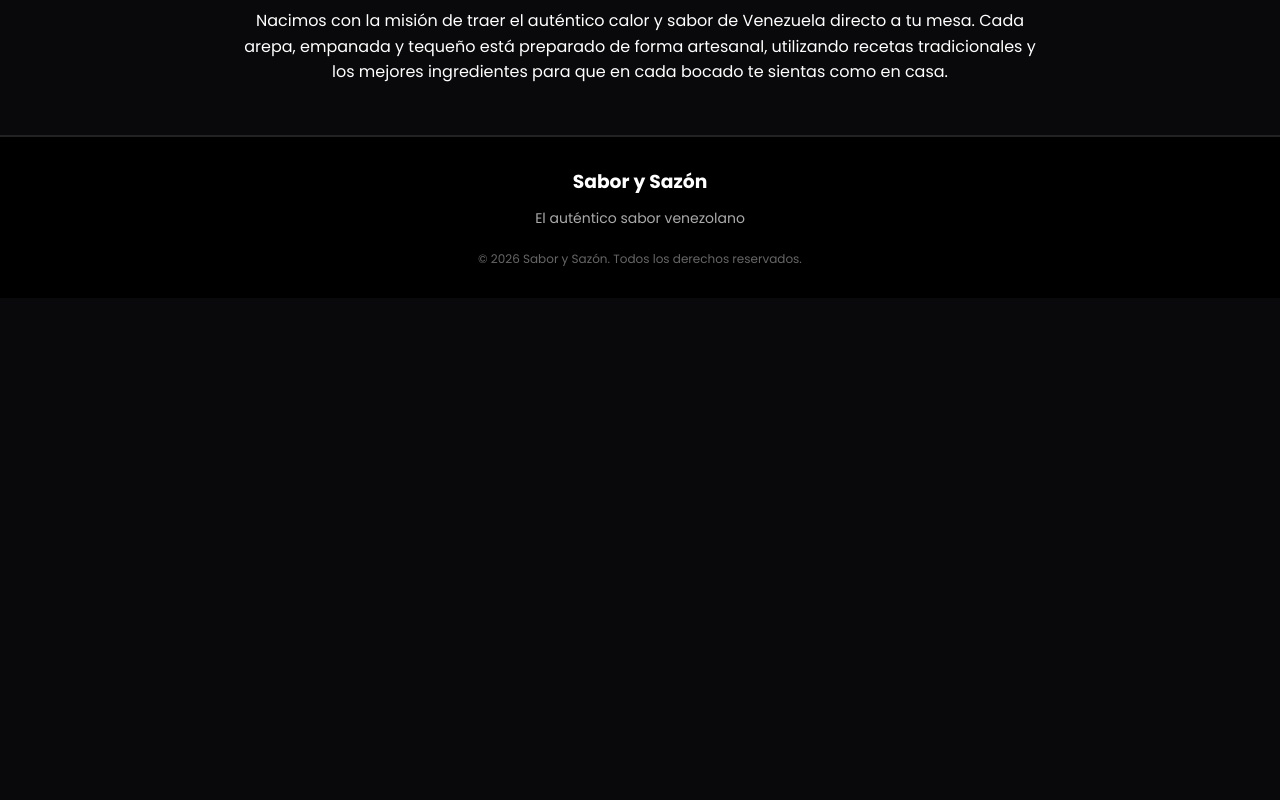
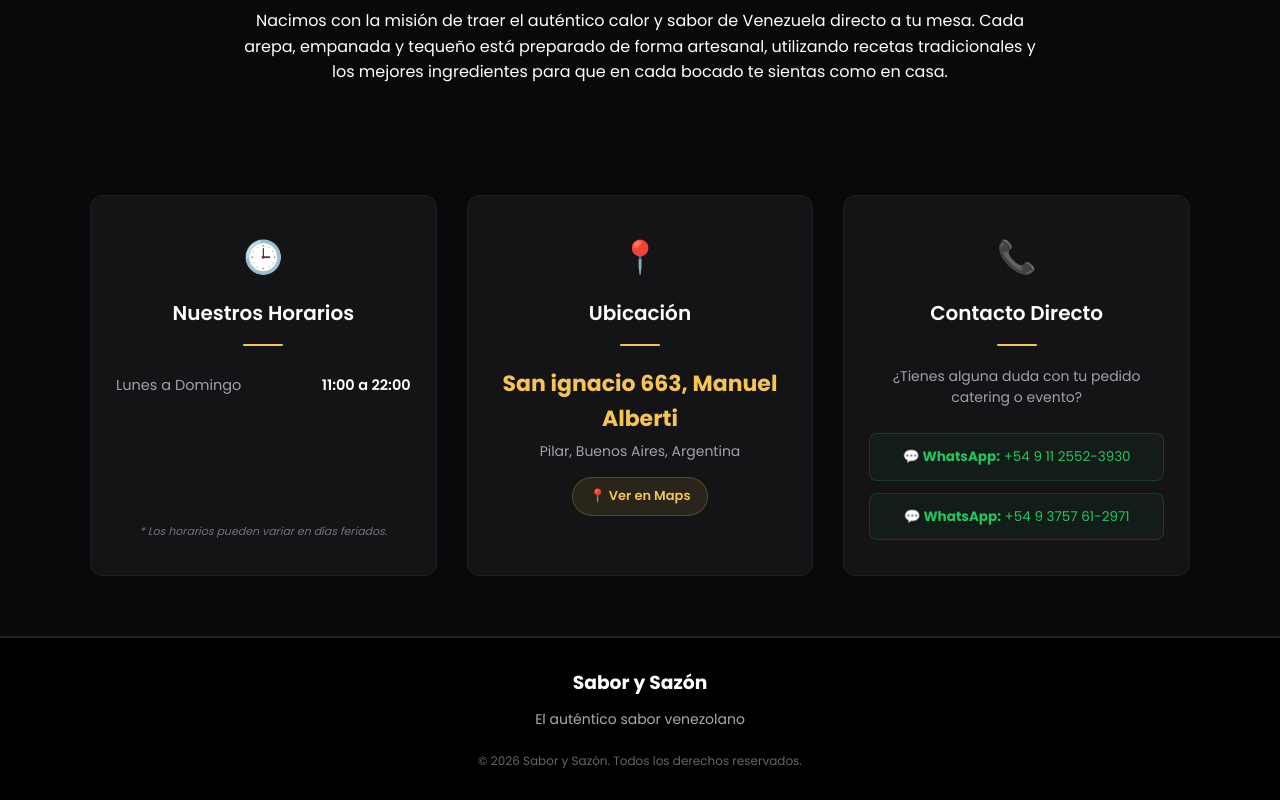
Before and after one commit to yuriangelperez/Web-Sabor-Sazon, a website: page index.html in a window 1280 px wide. Shown: the part 5699-6499 px from the top of the page. Before the commit the page ends 5997 px from the top, so only its background shows below. Drawn offline with Linux system fonts and the light colour scheme; no server answers.

Commit message:
Se añade contactos

```diff
--- a/index.html
+++ b/index.html
@@ -435,7 +435,7 @@
     </section>
 
     <section id="checkout" class="checkout-section">
-        <div id="contacto" class="checkout-container">
+        <div id="pedido" class="checkout-container">
             <div class="checkout-card">
                 <h3>Tu Pedido</h3>
                 <div id="carrito-items" style="color: var(--text-secondary); margin-bottom: 15px; font-size: 14px;">
@@ -503,7 +503,52 @@
             </p>
         </div>
     </section>
+    <section id="contacto" class="contacto-section">
+        <div class="contacto-container">
 
+            <div class="contacto-card">
+                <div class="contacto-icon">🕒</div>
+                <h3>Nuestros Horarios</h3>
+                <div class="contacto-line"></div>
+                <ul class="horarios-list">
+                    <li>
+                        <span class="dias">Lunes a Domingo</span>
+                        <span class="horas">11:00 a 22:00</span>
+                    </li>
+                </ul>
+                <p class="contacto-nota">* Los horarios pueden variar en días feriados.</p>
+            </div>
+
+            <div class="contacto-card">
+                <div class="contacto-icon">📍</div>
+                <h3>Ubicación</h3>
+                <div class="contacto-line"></div>
+                <p class="contacto-texto-importante">San ignacio 663, Manuel Alberti</p>
+                <p class="contacto-detalle">Pilar, Buenos Aires, Argentina</p>
+                <!-- Reemplaza el div por este enlace en tu sección de Ubicación -->
+                <a href="https://maps.app.goo.gl/ajXBUgEVJSnRyhTP6" target="_blank" class="zona-entrega-badge mapa-link"
+                    style="text-decoration: none; display: inline-block;">
+                    📍 Ver en Maps
+                </a>
+            </div>
+
+            <div class="contacto-card">
+                <div class="contacto-icon">📞</div>
+                <h3>Contacto Directo</h3>
+                <div class="contacto-line"></div>
+                <p class="contacto-detalle">¿Tienes alguna duda con tu pedido catering o evento?</p>
+
+                <div class="contacto-canales">
+                    <a href="https://wa.me/5491125523930" target="_blank" class="canal-link whatsapp">
+                        <span>💬 WhatsApp:</span> +54 9 11 2552-3930
+                    </a>
+                    <a href="https://wa.me/549113757612971" target="_blank" class="canal-link whatsapp">
+                        <span>💬 WhatsApp:</span> +54 9 3757 61-2971
+                    </a </div>
+                </div>
+
+            </div>
+    </section>
     <footer style="text-align: center; padding: 30px; background-color: #000; border-top: 2px solid #222;">
         <h3 style="color: #fff; margin-bottom: 10px;">Sabor y Sazón</h3>
         <p style="color: #aaa; font-size: 14px;">El auténtico sabor venezolano</p>
@@ -537,6 +582,7 @@
     </div>
 
     <div id="cart-overlay" class="cart-overlay"></div>
+
     <script src="script.js"></script>
 </body>
 
--- a/style.css
+++ b/style.css
@@ -689,7 +689,7 @@ body {
 .promo-badge {
     display: inline-block;
     padding: 4px 10px;
-    background-color: #22c55e;
+    background-color: #d3231d;
     color: #ffffff;
     font-size: 11px;
     font-weight: 700;
@@ -912,3 +912,174 @@ body {
         grid-template-columns: 1fr;
     }
 }
+
+/* ==========================================================================
+   ESTILOS DE LA SECCIÓN CONTACTO, HORARIOS Y UBICACIÓN
+   ========================================================================== */
+.contacto-section {
+    padding: 60px 4%;
+    background-color: var(--bg-dark);
+}
+
+.contacto-container {
+    max-width: 1100px;
+    margin: 0 auto;
+    display: grid;
+    grid-template-columns: repeat(auto-fit, minmax(300px, 1fr));
+    gap: 30px;
+}
+
+.contacto-card {
+    background-color: var(--bg-surface);
+    border: 1px solid #1f1f23;
+    border-radius: var(--border-radius, 12px);
+    padding: 35px 25px;
+    text-align: center;
+    transition: var(--transition-smooth, all 0.3s ease);
+    display: flex;
+    flex-direction: column;
+    align-items: center;
+}
+
+.contacto-card:hover {
+    transform: translateY(-5px);
+    border-color: #2e2e33;
+    box-shadow: 0 10px 25px rgba(0, 0, 0, 0.3);
+}
+
+.contacto-icon {
+    font-size: 32px;
+    margin-bottom: 15px;
+}
+
+.contacto-card h3 {
+    font-size: 20px;
+    color: #ffffff;
+    font-weight: 600;
+    margin-bottom: 0;
+}
+
+.contacto-line {
+    width: 40px;
+    height: 2px;
+    background-color: var(--accent-gold);
+    margin: 15px 0 20px 0;
+    border-radius: 2px;
+}
+
+/* Estilos internos de Horarios */
+.horarios-list {
+    list-style: none;
+    width: 100%;
+    padding: 0;
+    margin-bottom: 15px;
+}
+
+.horarios-list li {
+    display: flex;
+    justify-content: space-between;
+    font-size: 14.5px;
+    padding: 8px 0;
+    border-bottom: 1px dashed #2f2f33;
+}
+
+.horarios-list li:last-child {
+    border-bottom: none;
+}
+
+.horarios-list .dias {
+    color: var(--text-secondary, #a1a1aa);
+    font-weight: 500;
+}
+
+.horarios-list .horas {
+    color: #ffffff;
+    font-weight: 600;
+}
+
+/* Estilos internos de Ubicación */
+.contacto-texto-importante {
+    font-size: 22px;
+    color: var(--accent-gold);
+    font-weight: 700;
+    margin-bottom: 5px;
+}
+
+.contacto-detalle {
+    color: var(--text-secondary, #a1a1aa);
+    font-size: 14px;
+    line-height: 1.5;
+    margin-bottom: 15px;
+}
+
+.zona-entrega-badge {
+    background-color: rgba(245, 196, 83, 0.1);
+    color: var(--accent-gold);
+    padding: 8px 16px;
+    border-radius: 20px;
+    font-size: 13px;
+    font-weight: 600;
+    margin-bottom: 10px;
+    border: 1px solid rgba(245, 196, 83, 0.2);
+}
+
+.contacto-nota {
+    font-size: 11px;
+    color: var(--text-muted, #71717a);
+    font-style: italic;
+    margin-top: auto;
+}
+
+/* Estilos internos de Contacto Directo */
+.contacto-canales {
+    display: flex;
+    flex-direction: column;
+    gap: 12px;
+    width: 100%;
+    margin-top: 10px;
+}
+
+.canal-link {
+    display: block;
+    width: 100%;
+    padding: 12px;
+    border-radius: 8px;
+    text-decoration: none;
+    font-size: 13.5px;
+    font-weight: 500;
+    transition: var(--transition-smooth, all 0.3s);
+    border: 1px solid #2f2f33;
+}
+
+.canal-link.whatsapp {
+    background-color: rgba(34, 197, 94, 0.05);
+    color: #22c55e !important;
+    border-color: rgba(34, 197, 94, 0.2);
+}
+
+.canal-link.whatsapp:hover {
+    background-color: #22c55e;
+    color: #000000 !important;
+}
+
+.canal-link.email {
+    background-color: rgba(255, 255, 255, 0.02);
+    color: #ffffff !important;
+}
+
+.canal-link.email:hover {
+    background-color: #ffffff;
+    color: #000000 !important;
+    border-color: #ffffff;
+}
+
+.canal-link span {
+    font-weight: bold;
+}
+
+.zona-entrega-badge.mapa-link:hover {
+    background-color: var(--accent-gold);
+    color: #000000 !important;
+    transform: scale(1.05);
+    transition: all 0.2s ease;
+}
```
